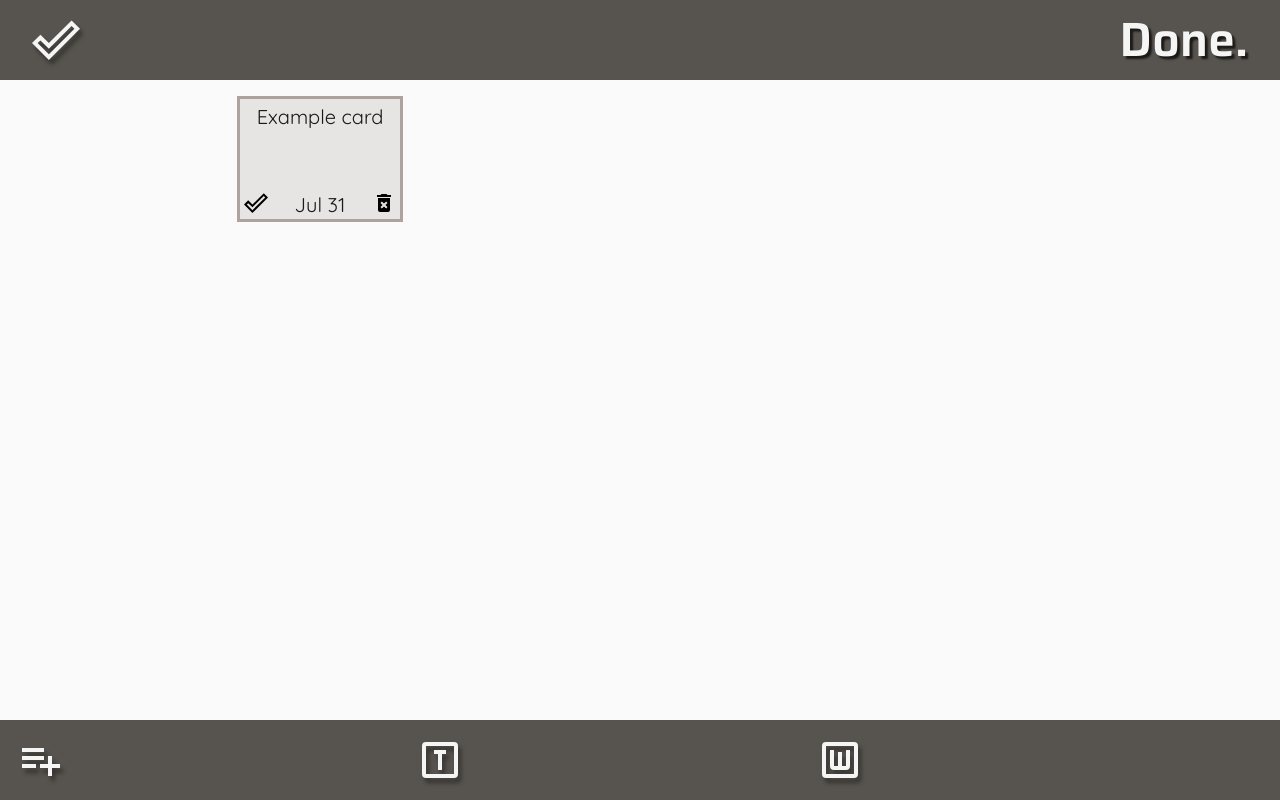
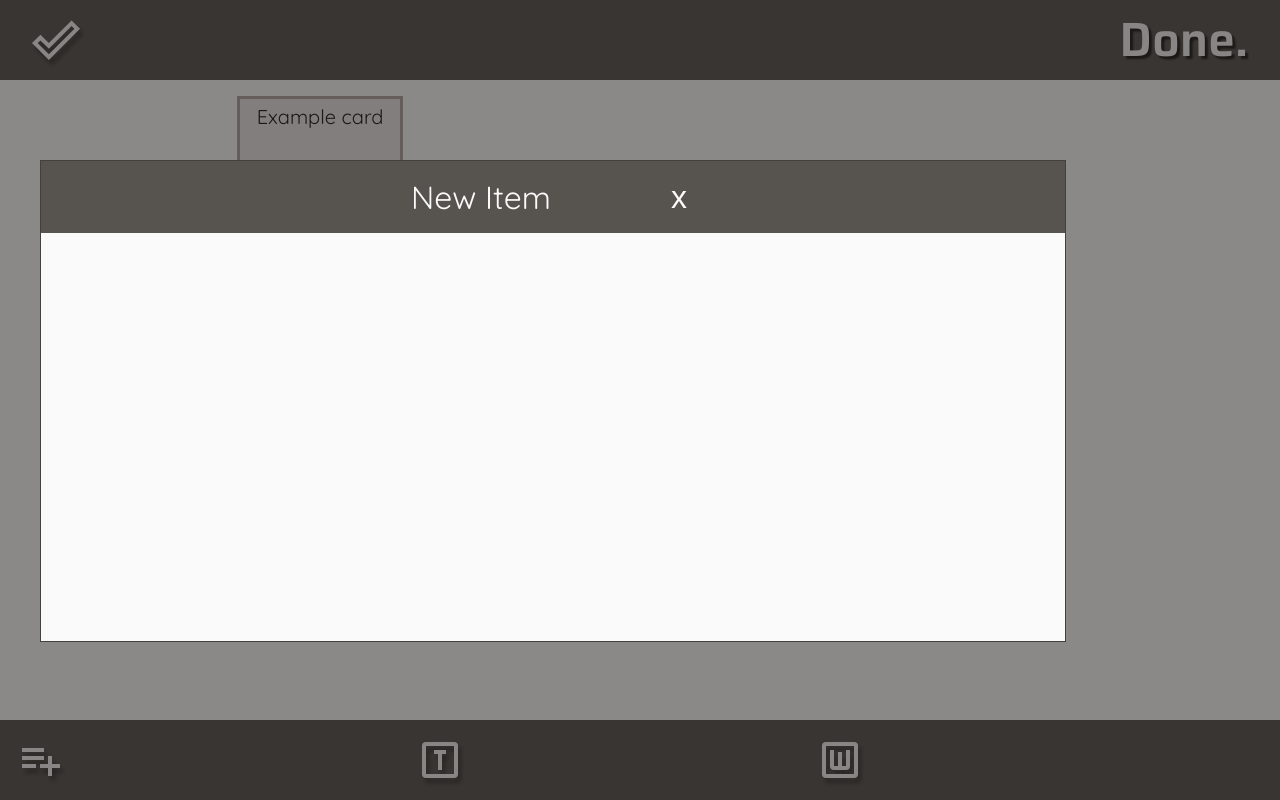
Before and after one commit to Gatteber/todo-app, a website built with webpack: page dist/index.html in a window 1280 px wide. Built offline with nearby package versions, Linux system fonts and the light colour scheme; files whose address does not match are found by name.

Commit message:
began modal work to add items.

```diff
--- a/src/addmenu.js
+++ /dev/null
@@ -1,6 +0,0 @@
-import { domManip, renderPage } from './pageinit';
-
-//render module
-const addMenuRender = (() => {
-
-})();
--- a/src/index.js
+++ b/src/index.js
@@ -3,6 +3,7 @@ import "./style.scss";
 import "./pageinit";
 import "./navbar";
 import "./projectsview";
+import "./modalmenu";
 
 //app main module
 const mainApp = (() => {
--- /dev/null
+++ b/src/modalmenu.js
@@ -0,0 +1,32 @@
+import { domManip, renderPage } from './pageinit';
+
+//render module
+const modalRender = (() => {
+    domManip.makeEl(renderPage.getContent, 'div', 'modal-bg');
+    domManip.makeEl(renderPage.getContent, 'div', 'modal-card');
+    const getModalMenu = domManip.grabEl('modal-card');
+    domManip.makeEl(getModalMenu, 'div', 'modal-card-header');
+    const getModalHeader = domManip.grabEl('modal-card-header');
+    domManip.makeEl(getModalHeader, 'div', 'modal-header-text', "New Item");
+    domManip.makeEl(getModalHeader, 'button', 'modal-close-button', "x");
+    domManip.makeEl(getModalMenu, 'div', 'modal-form-container');
+    const getModalForm = domManip.grabEl('modal-form-container');
+    domManip.makeEl(getModalForm, 'form', 'modal-form');
+    const getModalSettings = domManip.grabEl('modal-form');
+    getModalSettings.setAttribute("action", "#");
+    getModalSettings.setAttribute("method", "post");
+    getModalSettings.setAttribute("id", "add-form");
+})();
+
+const modalSettings = (() => {
+    const addSettings = (formItem=null, obj) => {
+        console.log(obj);
+    }
+
+    const formSettings = {
+        "action": "#",
+        "method": "post",
+        "id": "add-form",
+    }
+    console.log(addSettings(null, formSettings));
+})();
--- /dev/null
+++ b/src/scss/_modal.scss
@@ -0,0 +1,48 @@
+@use "./colors";
+
+.modal-bg {
+    position: absolute;
+    top: 0;
+    left: 0;
+    width: 100%;
+    height: 100%;
+    background-color: colors.$stone900;
+    opacity: 0.5;
+
+}
+
+.modal-card {
+    position: fixed;
+    top: 10rem;
+    left: 2.5rem;
+    width: 80%;
+    height: 60%;
+    background-color: colors.$stone50;
+    font-family: 'Quicksand';
+    border: 1px solid colors.$stone700;
+    color: colors.$stone50;
+
+    .modal-card-header {
+        background-color: colors.$stone600;
+        height: 15%;
+        font-size: 2rem;
+        display: flex;
+        justify-content: center;
+        align-items:center;
+        gap: 7rem;
+
+        .modal-header-text {
+            text-align: center;
+        }
+
+        .modal-close-button {
+            text-align: center;
+            background-color: colors.$stone600;
+            color: colors.$stone50;
+            font-size: 2rem;
+            width: 2rem;
+            height: 2.5rem;
+            border: none;
+        }
+    }
+}
--- a/src/style.scss
+++ b/src/style.scss
@@ -2,6 +2,7 @@
 @use '/src/scss/breakpoints' as *;
 @use '/src/scss/colors';
 @use '/src/scss/pageinit';
+@use '/src/scss/modal';
 
 
 
```
Also changed, not shown: README.md, dist/main.js.
